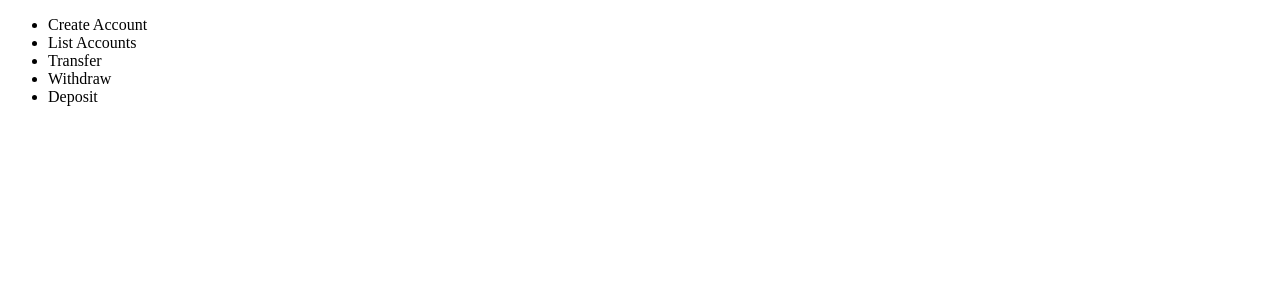
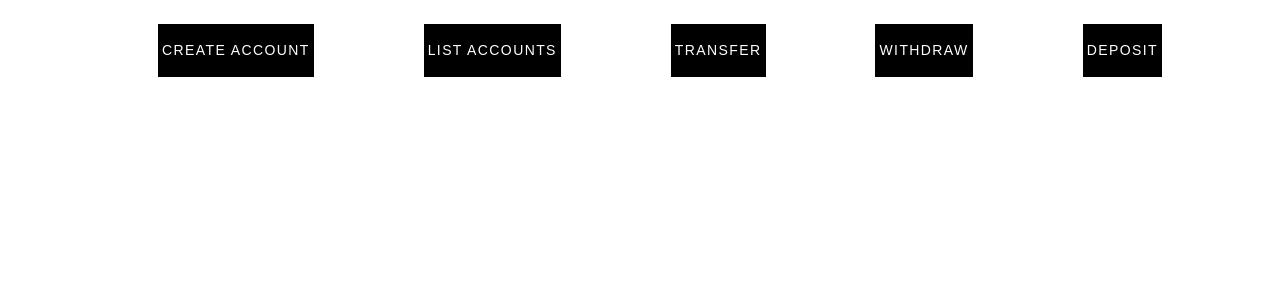
Before and after one commit to stoky123/react-homework, a React (Vite) app: page / in a window 1280 px wide. Shown: the top 300 px of the page. Built offline with nearby package versions, Linux system fonts and the light colour scheme.

Commit message:
Add CSS to navbar

```diff
--- /dev/null
+++ b/src/components/NavigationMenu.css
@@ -0,0 +1,79 @@
+.mini-bank-navbar {
+  display: flex;
+  justify-content: center;
+  text-align: center;
+  width: 100%;
+}
+
+.mini-bank-navbar-list {
+  display: flex;
+  list-style: none;
+  justify-content: space-evenly;
+  width: 100%;
+  align-items: center;
+  text-align: center;
+  background-color: #fff;
+}
+
+.mini-bank-navbar-list-item {
+  user-select: none;
+  font-family: "Noto Sans JP", sans-serif;
+  letter-spacing: 0.1em;
+  cursor: pointer;
+  font-size: 14px;
+  font-weight: 400;
+  line-height: 45px;
+  max-width: 160px;
+  position: relative;
+  text-decoration: none;
+  text-transform: uppercase;
+  color: #fff;
+  border: 4px solid #000;
+  box-shadow: 0px 0px 0px 1px #000 inset;
+  background-color: #000;
+  overflow: hidden;
+  position: relative;
+  transition: all 0.3s ease-in-out;
+}
+
+.mini-bank-navbar-list-item:hover {
+  text-decoration: none;
+  border: 4px solid #666;
+  background-color: #fff;
+  box-shadow: 0px 0px 0px 4px #eee inset;
+}
+
+.mini-bank-navbar-list-item:after {
+  background: #fff;
+  border: 0px solid #000;
+  content: "";
+  height: 155px;
+  left: -75px;
+  opacity: 0.8;
+  position: absolute;
+  top: -50px;
+  -webkit-transform: rotate(35deg);
+  transform: rotate(35deg);
+  width: 50px;
+  transition: all 1s cubic-bezier(0.075, 0.82, 0.165, 1); /*easeOutCirc*/
+  z-index: 1;
+}
+
+.mini-bank-navbar-list-item:hover:after {
+  background: #fff;
+  border: 20px solid #000;
+  opacity: 0;
+  left: 120%;
+  -webkit-transform: rotate(40deg);
+  transform: rotate(40deg);
+}
+
+.mini-bank-navbar-list-item span {
+  transition: all 0.2s ease-out;
+  z-index: 2;
+}
+
+.mini-bank-navbar-list-item:hover span {
+  letter-spacing: 0.13em;
+  color: #333;
+}
--- a/src/components/NavigationMenu.tsx
+++ b/src/components/NavigationMenu.tsx
@@ -1,5 +1,6 @@
 import React from "react";
 import type { View } from "../App";
+import "./NavigationMenu.css";
 
 const navItems: NavItem[] = [
   {
@@ -35,16 +36,17 @@ type NavItem = {
 
 function NavigationMenu({ setView }: Props) {
   return (
-    <nav>
-      <ul>
+    <nav className="mini-bank-navbar">
+      <ul className="mini-bank-navbar-list">
         {navItems.map((item) => (
           <li
             key={item.label}
+            className="mini-bank-navbar-list-item"
             onClick={() => {
               setView(item.view as View);
             }}
           >
-            {item.label}
+            <span>{item.label}</span>
           </li>
         ))}
       </ul>
```
